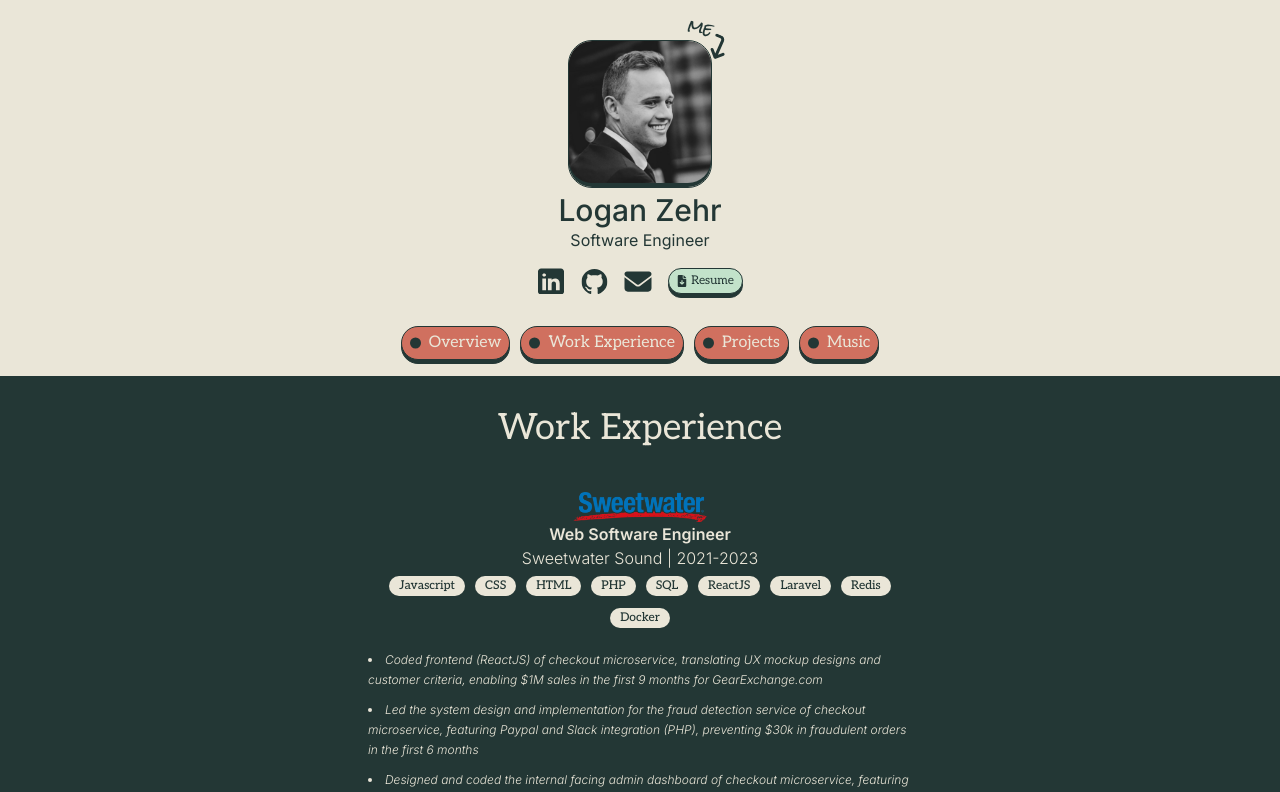
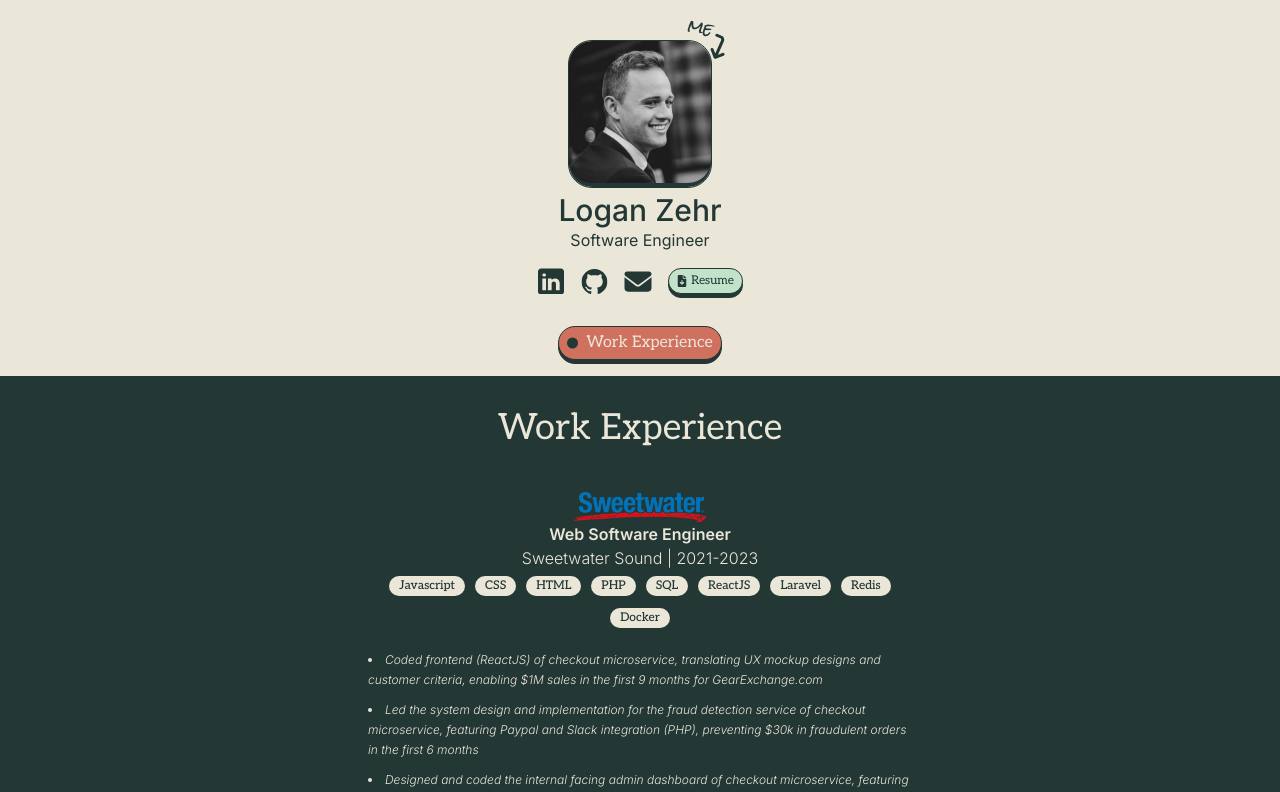
Before and after one commit to zehrl/portfolio, a React (Create React App) app: page / in a window 1280 px wide. Shown: the top 792 px of the page. Built offline with nearby package versions, Linux system fonts and the light colour scheme.

Commit message:
WIP: add Navbar

```diff
--- a/src/App.tsx
+++ b/src/App.tsx
@@ -14,6 +14,7 @@
 import AWSCertifiedCloudPractitionerCertification from './assets/aws-certified-cloud-practitioner-certification-icon.png'
 import HoneywellLogoCondensed from './assets/honeywell-logo-condensed.png'
 import NCEESLogo from './assets/ncees-logo.png'
+import { useState } from 'react';
 
 const App = () => {
   return (
@@ -28,37 +29,7 @@
       <Container
         theme='light'
       >
-        <nav className='flex flex-row justify-center gap-2.5 flex-wrap px-4'>
-          <a href="/overview"
-            className='flex flex-row items-center gap-2 bg-tertiary text-primary py-1 px-2  rounded-full font-serif border border-dark drop-shadow-flat
-            hover:bg-tertiary-light duration-200 ease-in-out'
-          >
-            <CircleIcon className='fill-dark inline-block'></CircleIcon>
-            <span>Overview</span>
-          </a>
-          <a href="/work-experience"
-            className='flex flex-row items-center gap-2 bg-tertiary text-primary py-1 px-2  rounded-full font-serif border border-dark drop-shadow-flat
-            hover:bg-tertiary-light duration-200 ease-in-out'
-          >
-            <CircleIcon className='fill-dark inline-block'></CircleIcon>
-            <span>Work Experience</span>
-          </a>
-          <a href="/projects"
-            className='flex flex-row items-center gap-2 bg-tertiary text-primary py-1 px-2  rounded-full font-serif border border-dark drop-shadow-flat
-            hover:bg-tertiary-light duration-200 ease-in-out'
-          >
-            <CircleIcon className='fill-dark inline-block'></CircleIcon>
-            <span>Projects</span>
-          </a>
-          <a href="/music"
-            className='flex flex-row items-center gap-2 bg-tertiary text-primary py-1 px-2  rounded-full font-serif border border-dark drop-shadow-flat
-            hover:bg-tertiary-light duration-200 ease-in-out'
-          >
-            <CircleIcon className='fill-dark inline-block'></CircleIcon>
-            <span>Music</span>
-          </a>
-        </nav>
-
+        <Navbar></Navbar>
       </Container>
 
       {/* Work Experience */}
@@ -173,6 +144,36 @@
     </div>
 
   );
+}
+
+const Navbar = () => {
+  return (
+    <nav className='flex flex-row justify-center gap-2.5 flex-wrap px-4'>
+      {/* <NavBtn href="/overview" title="Overview" /> */}
+      <NavBtn href="/work-experience" title="Work Experience" />
+      {/* <NavBtn href="/projects" title="Projects" /> */}
+      {/* <NavBtn href="/music" title="Music" /> */}
+    </nav>
+  )
+}
+
+interface NavBtnI {
+  href: string;
+  title: string;
+}
+
+const NavBtn: React.FC<NavBtnI> = (props) => {
+  const [selected, setSelected] = useState(false);
+
+  return (
+    <a href={props.href}
+      className='flex flex-row items-center gap-2 bg-tertiary text-primary py-1 px-2  rounded-full font-serif border border-dark drop-shadow-flat
+            hover:bg-tertiary-light duration-200 ease-in-out'
+    >
+      <CircleIcon className={`${selected ? 'fill-primary' : 'fill-dark'} inline-block`}></CircleIcon>
+      <span>{props.title}</span>
+    </a>
+  )
 }
 
 const Footer = () => {
```
